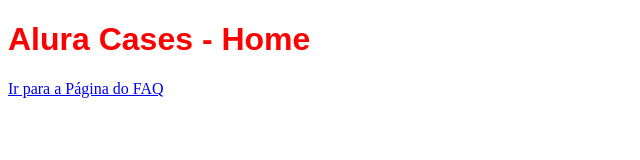
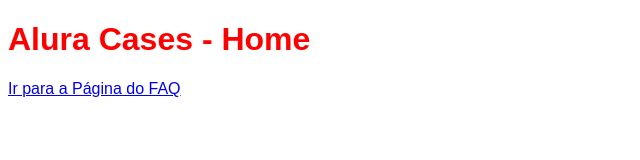
Before and after one commit to Raijoia/alura_cases_next, a Next.js app: page / in a window 1280 px wide. Shown: the top 160 px of the page, without its empty margins (0-640 px from the left). Built offline with nearby package versions, Linux system fonts and the light colour scheme.

Commit message:
style for GlobalStyle

```diff
--- /dev/null
+++ b/pages/_app.js
@@ -0,0 +1,12 @@
+import GlobalStyle from "../src/theme/GlobalStyle";
+
+function MyApp({ Component, pageProps }) {
+  return (
+    <>
+      <GlobalStyle />
+      <Component {...pageProps} />
+    </>
+  )
+}
+
+export default MyApp;
--- a/pages/index.js
+++ b/pages/index.js
@@ -9,7 +9,6 @@
       <style jsx>{`
         ${Tag} {
           color: red;
-          font-family: sans-serif;
         }
       `}</style>
     </React.Fragment>
--- /dev/null
+++ b/src/theme/GlobalStyle.js
@@ -0,0 +1,9 @@
+export default function GlobalStyle() {
+  return (
+    <style jsx global>{`
+      body {
+        font-family: sans-serif;
+      }
+    `}</style>
+  )
+}
```
